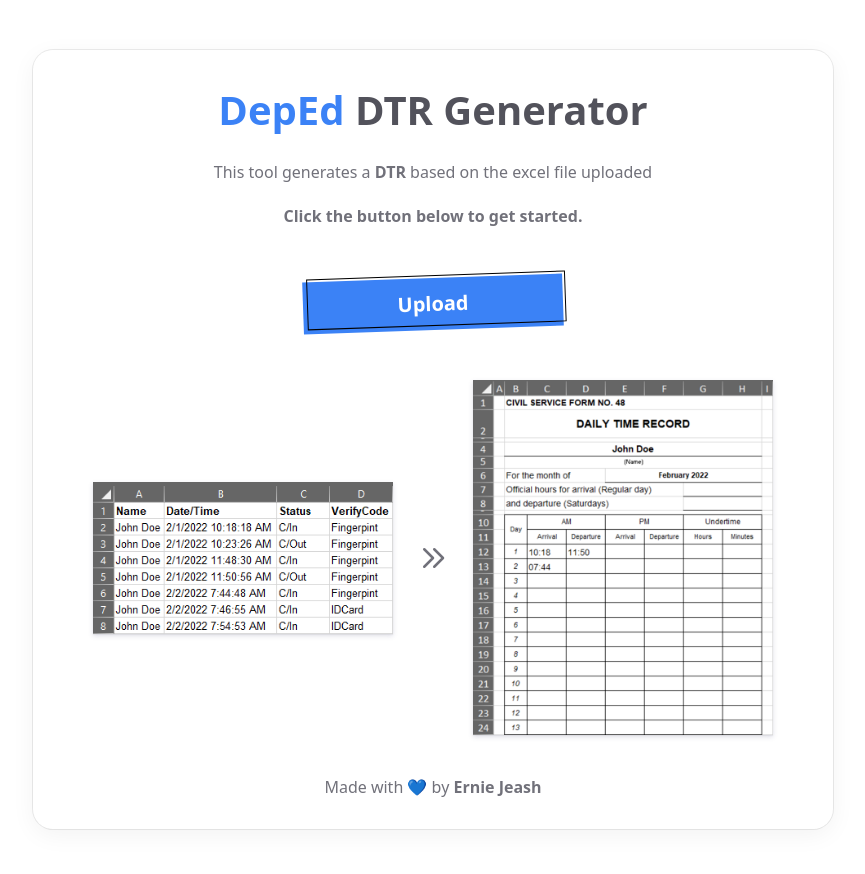
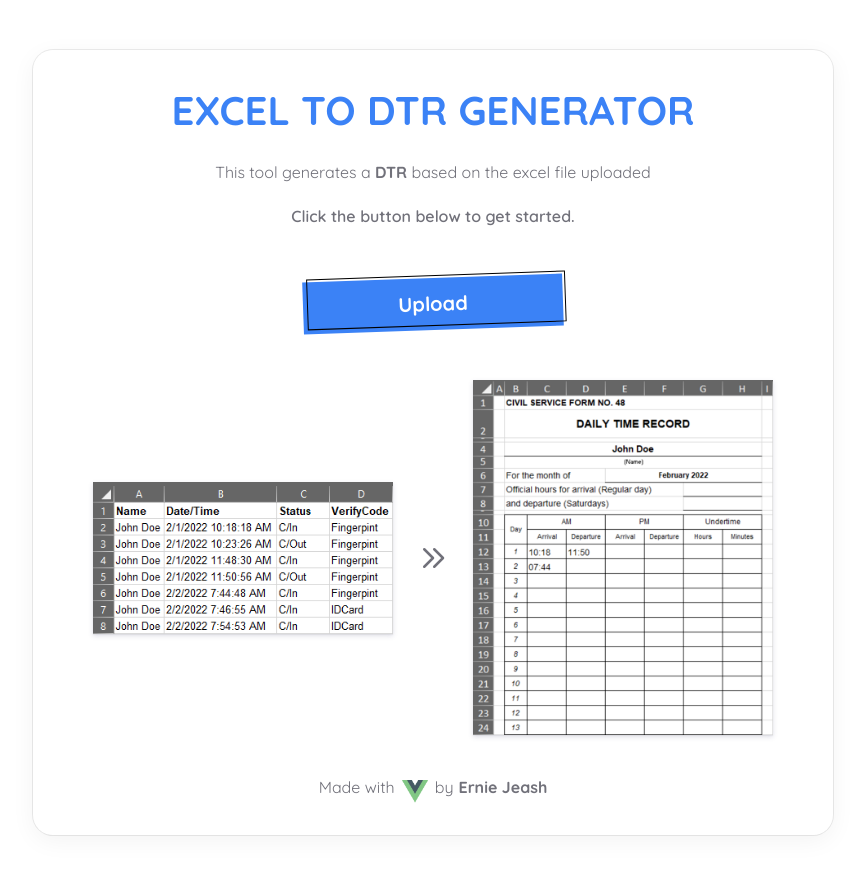
Before and after one commit to KarmaBlackshaw/deped-attendance-generator, a Vue app: page / in a window 1280 px wide. Shown: the top 874 px of the page, without its empty margins (207-1072 px from the left). Built offline with nearby package versions, Linux system fonts and the light colour scheme.

Commit message:
change design and icon

```diff
--- a/src/views/home/Home.vue
+++ b/src/views/home/Home.vue
@@ -2,7 +2,7 @@
   <div class="home">
     <div class="card">
       <div class="card__title">
-        <span class="card__title--accent">DepEd</span> DTR Generator
+        <span class="card__title--accent">EXCEL TO DTR GENERATOR</span>
       </div>
 
       <div class="card__subtitle">
@@ -52,10 +52,19 @@
       </div>
 
       <div class="card__subtitle developer-credit">
-        Made with 💙 by <a
+        Made with
+        <img
+          src="./assets/images/vue-icon.png"
+          alt=""
+          class="developer-credit--vue"
+        >
+        by
+        <a
           href="https://jeash.tech"
           target="_blank"
-        >Ernie Jeash</a>
+        >
+          Ernie Jeash
+        </a>
       </div>
     </div>
   </div>
@@ -109,10 +118,6 @@
     return {
       waitUntilElementIsLoaded
     }
-  },
-
-  created () {
-    // this.handleFileSelect()
   },
 
   methods: {
@@ -820,8 +825,8 @@
       })()
 
       /**
-         * in-charge
-         */
+       * in-charge
+       */
       ;(() => {
         const cols = [`B${gap(22)}`, `C${gap(22)}`, `D${gap(22)}`]
 
--- a/src/views/home/styles/home.scss
+++ b/src/views/home/styles/home.scss
@@ -1,4 +1,5 @@
 .home {
+  font-family: Quicksand;
   display: flex;
   justify-content: center;
 }
@@ -122,7 +123,18 @@
 }
 
 .developer-credit {
+  display: flex;
+  justify-content: center;
+
+  .developer-credit--vue {
+    height: 30px;
+    width: 30px;
+    margin-right: 5px;
+    margin-left: 5px;
+  }
+
   a {
+    margin-left: 5px;
     font-weight: bold;
     transition: 0.2s ease;
 
```
Also changed, not shown: src/views/home/assets/images/vue-icon.png (added).
